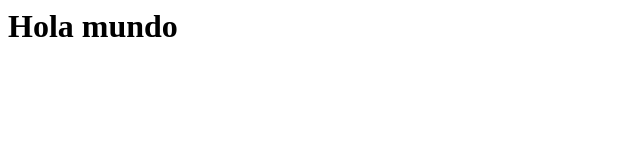
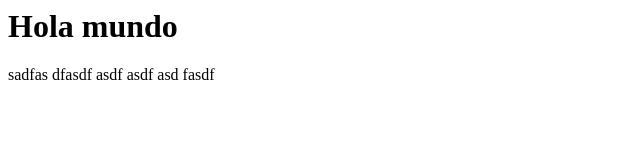
Before and after one commit to elgameroyt/Html, a plain HTML site: page index.html in a window 1280 px wide. Shown: the whole page, without its empty margins (0-640 px from the left). Drawn offline with Linux system fonts and the light colour scheme.

Commit message:
Update index.html

```diff
--- a/index.html
+++ b/index.html
@@ -2,6 +2,7 @@
 <head></head>
 <body>
 <h1> Hola mundo </h1>
+  <p>sadfas dfasdf asdf asdf asd fasdf </p>
 
 </body>
 </html>
```
